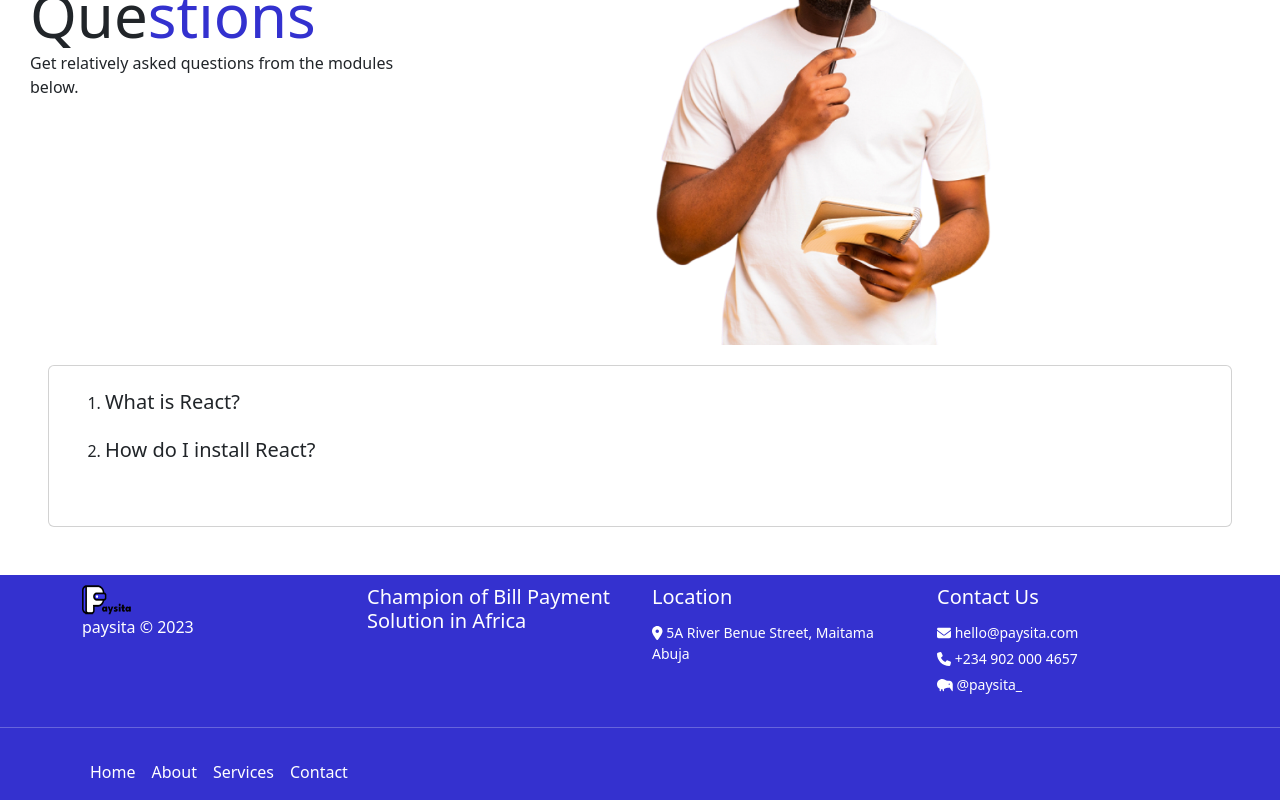
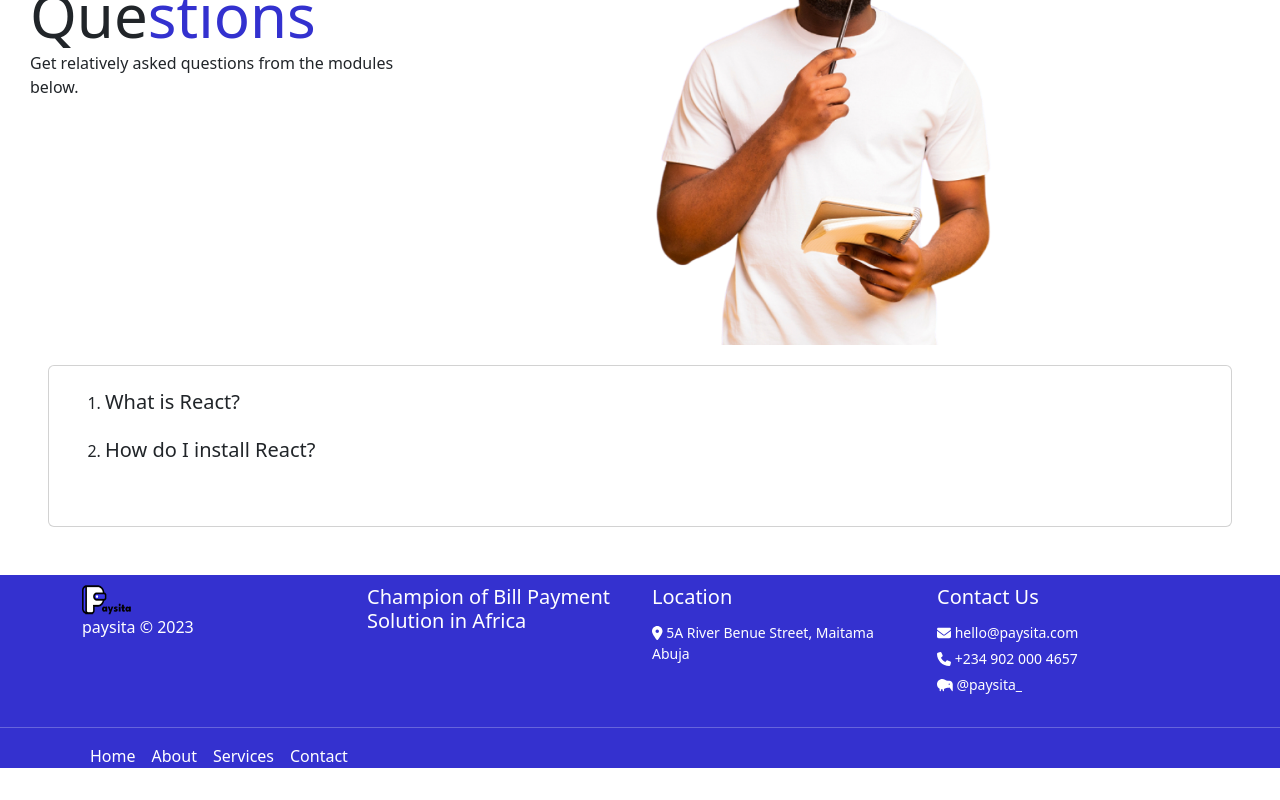
Before and after one commit to Developerpaysita/paysitaweb, a React (Create React App) app in the folder client/: page /frequent in a window 1280 px wide. Shown: the part 251-1051 px from the top of the page. After the commit the page ends 1019 px from the top, so only its background shows below. Built offline with nearby package versions, Linux system fonts and the light colour scheme.

Commit message:
minor fixes

```diff
--- a/client/src/App.css
+++ b/client/src/App.css
@@ -90,6 +90,11 @@ footer{
   background-color: #3431cf;
   color: white;
  padding-top: 10px;
+}
+
+.footer-link{
+  display: flex;
+  flex-direction: row;
 }
 
 .icon-list {
--- a/client/src/components/Footer.jsx
+++ b/client/src/components/Footer.jsx
@@ -1,5 +1,5 @@
 import React from 'react';
-import { Container, Row, Col, Nav, Navbar } from 'react-bootstrap';
+import { Container, Row, Col} from 'react-bootstrap';
 import logo from "../assets/img/logo.png"
 import { FontAwesomeIcon } from '@fortawesome/react-fontawesome';
 import { faPhone, faKiwiBird, faEnvelope, faMapMarkerAlt } from '@fortawesome/free-solid-svg-icons';
@@ -56,19 +56,15 @@ const Footer = () => {
 
             {/* Navigation List */}
             <hr style={{ color: 'white' }} />
-            <Navbar expand="lg">
-                <Container>
-                    <Navbar.Toggle aria-controls="basic-navbar-nav" />
-                    <Navbar.Collapse id="basic-navbar-nav">
-                        <Nav className="ml-auto">
-                            <Nav.Link href="#" style={{ color: 'white' }}>Home</Nav.Link>
-                            <Nav.Link href="#" style={{ color: 'white' }} >About</Nav.Link>
-                            <Nav.Link href="#" style={{ color: 'white' }} >Services</Nav.Link>
-                            <Nav.Link href="#" style={{ color: 'white' }} >Contact</Nav.Link>
-                        </Nav>
-                    </Navbar.Collapse>
-                </Container>
-            </Navbar>
+
+            <div className='container'>
+                <span className='d-flex flex-row footer-link'>
+                    <a href='/' className='text-decoration-none text-white mx-2'> Home</a>
+                    <a href='/about' className='text-decoration-none text-white mx-2 '> About</a>
+                    <a href='/products' className='text-decoration-none text-white mx-2'> Services</a>
+                    <a href='/contact' className='text-decoration-none text-white mx-2'> Contact</a>
+                </span>
+            </div>
         </footer>
     );
 };
--- a/client/src/components/GetReady.jsx
+++ b/client/src/components/GetReady.jsx
@@ -21,10 +21,12 @@ const GetReady = () => {
                             <img
                                 src={apple}
                                 style={{ width: "142px", height: "44px" }}
+                                className='mb-3'
                                 alt='eleana'
-                            />
+                                />
                             <img
                                 src={play}
+                                className='mb-3'
                                 style={{ width: "142px", height: "44px" }}
                                 alt='eleana'
                             />
@@ -32,7 +34,7 @@ const GetReady = () => {
                         </div>
                     </div>
                     <div className='ready-right'>
-                        <div className='row'>
+                        <div className='row mb-2'>
                             <div className='col-md-6'>
                                 <div class="card">
                                     <div class="card-body">
```
